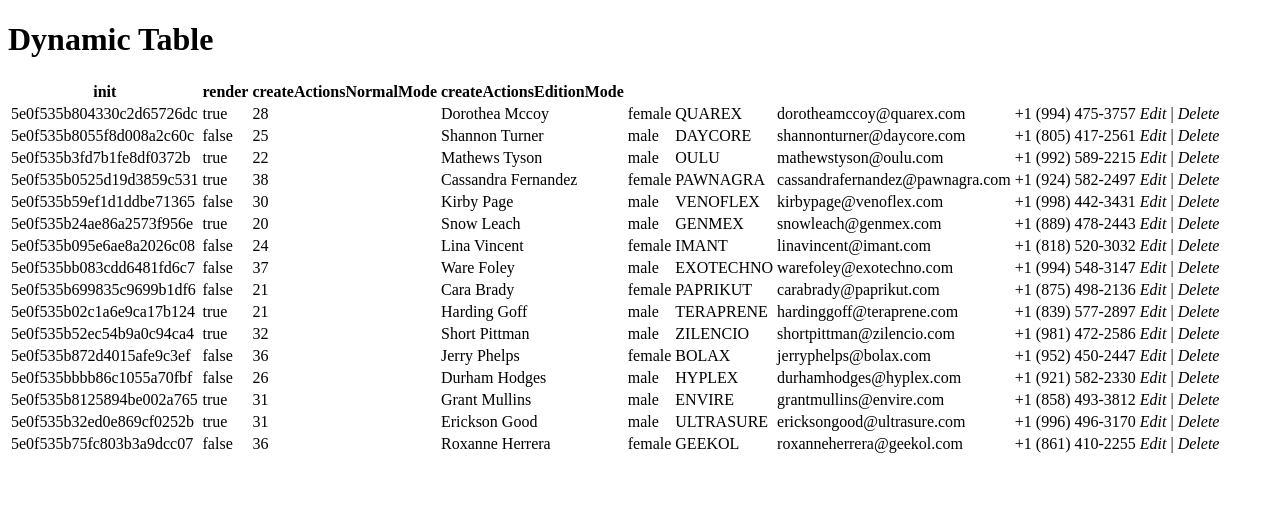
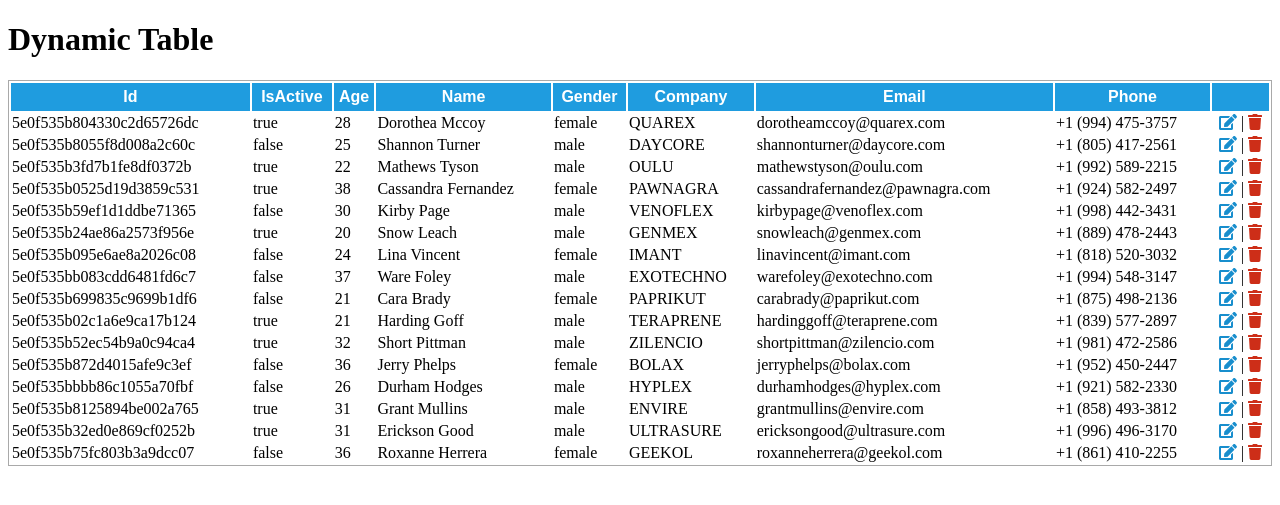
Before and after one commit to yannlr37/lyre-dynamic-table-js, a PHP site: page / in a window 1280 px wide. Shown: the top 505 px of the page. Run offline with PHP 8.4, Linux system fonts and the light colour scheme; some libraries are stand-ins or nearby versions.

Commit message:
add primary style + icons

```diff
--- a/index.php
+++ b/index.php
@@ -3,7 +3,44 @@
 <head>
 	<meta charset="UTF-8">
 	<title>Lyre Dynamic Table</title>
+    <link rel="stylesheet" href="https://cdnjs.cloudflare.com/ajax/libs/font-awesome/5.11.2/css/all.css">
 	<script src="https://code.jquery.com/jquery-3.4.1.min.js"></script>
+    <script src="https://cdnjs.cloudflare.com/ajax/libs/font-awesome/5.11.2/js/all.js"></script>
+    <style>
+        .text-blue {
+            color: #188ECD;
+        }
+        .text-red {
+            color: #CD2E18;
+        }
+        .text-green {
+            color: #0FB268;
+        }
+        .text-center {
+            text-align: center;
+        }
+        .lyre-table {
+            width: 100%;
+            border: 1px solid darkgray;
+        }
+        .lyre-table thead {
+            background-color: #1F9CDF;
+            color: white;
+            font-family: "Arial Hebrew", Arial, sans-serif;
+        }
+        .lyre-table thead th {
+            padding-top: 5px;
+            padding-bottom: 5px;
+            text-transform: capitalize;
+        }
+        .lyre-line:hover {
+            background-color: lightgrey;
+        }
+        .lyre-btn:hover {
+            cursor: pointer;
+        }
+    </style>
+
 </head>
 <body>
 
--- a/js/Row.js
+++ b/js/Row.js
@@ -16,10 +16,17 @@ function Row() {
 	};
 
 	/**
+	 * @returns {*}
+	 */
+	this.getData = function() {
+		return data;
+	};
+
+	/**
 	 * @returns {string}
 	 */
 	this.render = function() {
-		var html = '<tr>';
+		var html = '<tr class="lyre-line">';
 		// fill with data
 		for (var key in data) {
 			html += '<td>' + data[key] + '</td>'
@@ -38,10 +45,10 @@ function Row() {
 	 * @returns {string}
 	 */
 	this.createActionsNormalMode = function() {
-		var html = '<td>';
-		html += '<i class="lyre-btn lyre-btn-edit fa fa-edit">Edit</i>';
+		var html = '<td class="text-center">';
+		html += '<i class="lyre-btn lyre-btn-edit fa fa-edit text-blue" title="Edit"></i>';
 		html += '&nbsp;|&nbsp;';
-		html += '<i class="lyre-btn lyre-btn-delete fa fa-trash">Delete</i>';
+		html += '<i class="lyre-btn lyre-btn-delete fa fa-trash text-red" title="Delete"></i>';
 		html += '</td>';
 		return html;
 	};
@@ -52,9 +59,9 @@ function Row() {
 	this.createActionsEditionMode = function() {
 		var html = '<td>';
 		if (changed)
-			html += '<i class="lyre-btn lyre-btn-save fa fa-save">Edit</i>';
+			html += '<i class="lyre-btn lyre-btn-save fa fa-save text-green" title="Save"></i>';
 		else
-			html += '<i class="lyre-btn lyre-btn-save fa fa-times">Quit edit mode</i>';
+			html += '<i class="lyre-btn lyre-btn-save fa fa-times text-red" title="Quit edition mode"></i>';
 		html += '</td>';
 		return html;
 	};
--- a/js/Table.js
+++ b/js/Table.js
@@ -30,7 +30,6 @@ function Table() {
 			dataType: 'json'
 		}).done(function(response) {
 			data = response;
-			console.log(response);
 			self.render();
 		}).fail(function(error) {
 			console.log(error);
@@ -44,12 +43,8 @@ function Table() {
 	 */
 	this.render = function() {
 		var self = this;
-		var html = '<table>';
-		for (var i = 0; i< data.length; i++) {
-			var row = new Row();
-			row.init(data[i], {});
-			rows.push(row);
-		}
+		var html = '<table class="lyre-table">';
+		this.fillData();
 		html += self.generateHeader();
 		html += self.generateBody();
 		html += '</table>';
@@ -57,14 +52,27 @@ function Table() {
 	};
 
 	/**
+	 *
+	 */
+	this.fillData = function() {
+		rows = [];
+		for (var i = 0; i< data.length; i++) {
+			var row = new Row();
+			row.init(data[i], {});
+			rows.push(row);
+		}
+	};
+
+	/**
 	 * @returns {string}
 	 */
 	this.generateHeader = function() {
 		var html = '<thead>';
-		var firstRow = rows[0];
+		var firstRow = rows[0].getData();
 		for (var key in firstRow) {
 			html += '<th>' + key + '</th>';
 		}
+		html += '<th></th>';
 		html += '</thead>';
 		return html;
 	};
```
